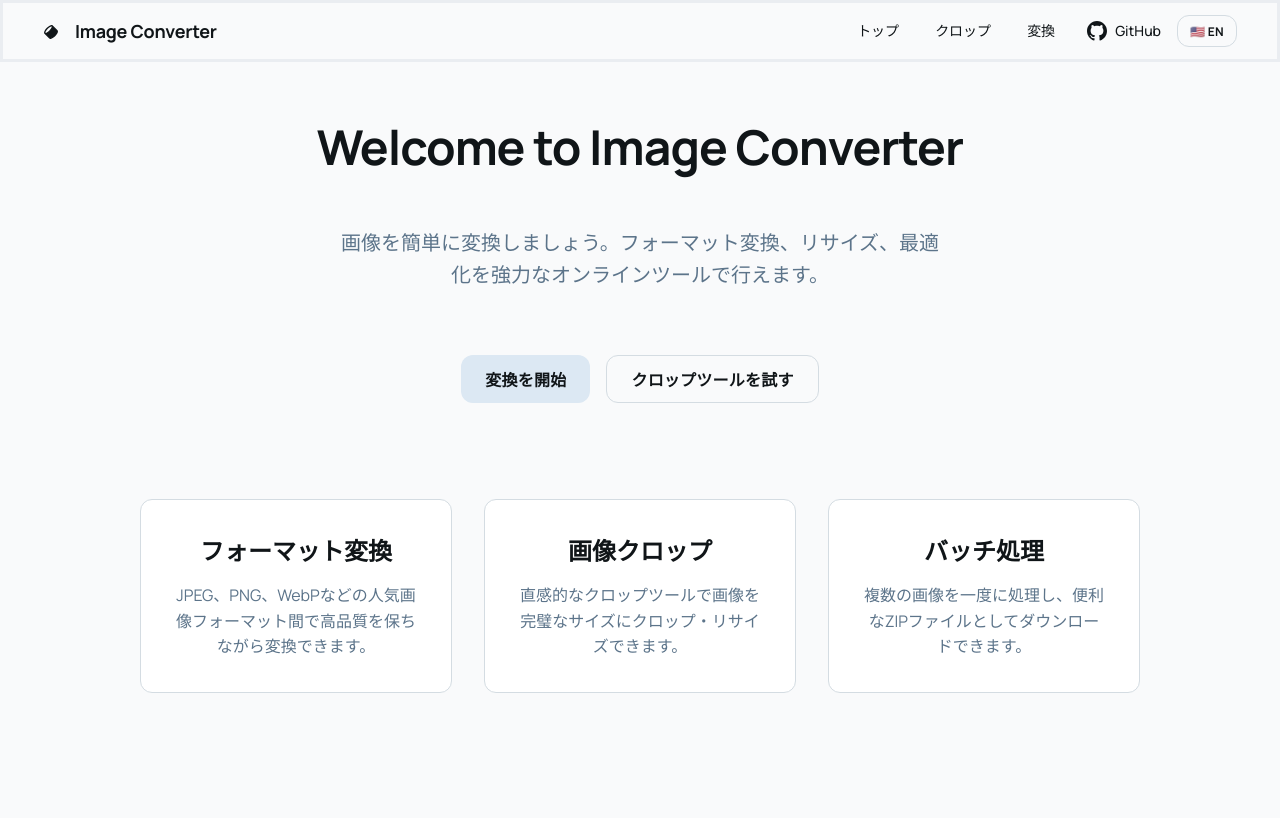
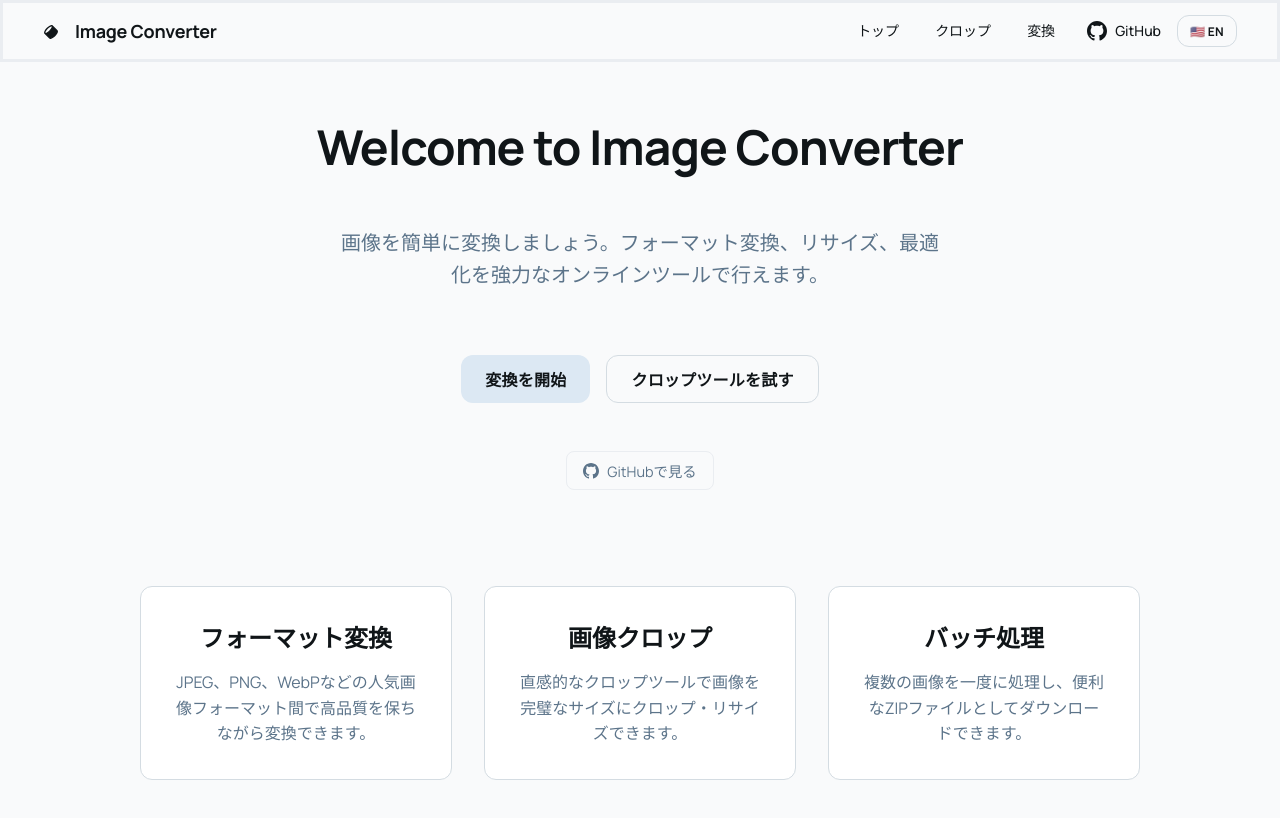
Before and after one commit to Suemura/client-side-image-converter, a Next.js app: page / in a window 1280 px wide. Shown: the top 818 px of the page. Built offline with nearby package versions, Linux system fonts and the light colour scheme.

Commit message:
TopページにもGithubリンクを追加

```diff
--- a/src/app/page.tsx
+++ b/src/app/page.tsx
@@ -59,6 +59,46 @@
                 {t("home.tryCropTool")}
               </Button>
             </Link>
+          </div>
+
+          {/* GitHubリンク */}
+          <div style={{ marginTop: "1rem" }}>
+            <a
+              href="https://github.com/Suemura/web-image-converter"
+              target="_blank"
+              rel="noopener noreferrer"
+              style={{
+                display: "inline-flex",
+                alignItems: "center",
+                gap: "0.5rem",
+                color: "var(--muted-foreground)",
+                textDecoration: "none",
+                fontSize: "0.9rem",
+                padding: "0.5rem 1rem",
+                borderRadius: "8px",
+                border: "1px solid var(--border)",
+                backgroundColor: "transparent",
+                transition: "all 0.2s ease",
+              }}
+              onMouseEnter={(e) => {
+                e.currentTarget.style.color = "var(--foreground)";
+                e.currentTarget.style.borderColor = "var(--foreground)";
+              }}
+              onMouseLeave={(e) => {
+                e.currentTarget.style.color = "var(--muted-foreground)";
+                e.currentTarget.style.borderColor = "var(--border)";
+              }}
+            >
+              <svg
+                width="16"
+                height="16"
+                viewBox="0 0 24 24"
+                fill="currentColor"
+              >
+                <path d="M12 0c-6.626 0-12 5.373-12 12 0 5.302 3.438 9.8 8.207 11.387.599.111.793-.261.793-.577v-2.234c-3.338.726-4.033-1.416-4.033-1.416-.546-1.387-1.333-1.756-1.333-1.756-1.089-.745.083-.729.083-.729 1.205.084 1.839 1.237 1.839 1.237 1.07 1.834 2.807 1.304 3.492.997.107-.775.418-1.305.762-1.604-2.665-.305-5.467-1.334-5.467-5.931 0-1.311.469-2.381 1.236-3.221-.124-.303-.535-1.524.117-3.176 0 0 1.008-.322 3.301 1.23.957-.266 1.983-.399 3.003-.404 1.02.005 2.047.138 3.006.404 2.291-1.552 3.297-1.23 3.297-1.23.653 1.653.242 2.874.118 3.176.77.84 1.235 1.911 1.235 3.221 0 4.609-2.807 5.624-5.479 5.921.43.372.823 1.102.823 2.222v3.293c0 .319.192.694.801.576 4.765-1.589 8.199-6.086 8.199-11.386 0-6.627-5.373-12-12-12z"/>
+              </svg>
+              {t("home.viewOnGithub")}
+            </a>
           </div>
 
           {/* 特徴セクション */}
--- a/src/components/Header.tsx
+++ b/src/components/Header.tsx
@@ -35,9 +35,11 @@
               fill="currentColor"
               className="w-5 h-5"
             >
-              <path d="M12 0c-6.626 0-12 5.373-12 12 0 5.302 3.438 9.8 8.207 11.387.599.111.793-.261.793-.577v-2.234c-3.338.726-4.033-1.416-4.033-1.416-.546-1.387-1.333-1.756-1.333-1.756-1.089-.745.083-.729.083-.729 1.205.084 1.839 1.237 1.839 1.237 1.07 1.834 2.807 1.304 3.492.997.107-.775.418-1.305.762-1.604-2.665-.305-5.467-1.334-5.467-5.931 0-1.311.469-2.381 1.236-3.221-.124-.303-.535-1.524.117-3.176 0 0 1.008-.322 3.301 1.23.957-.266 1.983-.399 3.003-.404 1.02.005 2.047.138 3.006.404 2.291-1.552 3.297-1.23 3.297-1.23.653 1.653.242 2.874.118 3.176.77.84 1.235 1.911 1.235 3.221 0 4.609-2.807 5.624-5.479 5.921.43.372.823 1.102.823 2.222v3.293c0 .319.192.694.801.576 4.765-1.589 8.199-6.086 8.199-11.386 0-6.627-5.373-12-12-12z"/>
+              <path d="M12 0c-6.626 0-12 5.373-12 12 0 5.302 3.438 9.8 8.207 11.387.599.111.793-.261.793-.577v-2.234c-3.338.726-4.033-1.416-4.033-1.416-.546-1.387-1.333-1.756-1.333-1.756-1.089-.745.083-.729.083-.729 1.205.084 1.839 1.237 1.839 1.237 1.07 1.834 2.807 1.304 3.492.997.107-.775.418-1.305.762-1.604-2.665-.305-5.467-1.334-5.467-5.931 0-1.311.469-2.381 1.236-3.221-.124-.303-.535-1.524.117-3.176 0 0 1.008-.322 3.301 1.23.957-.266 1.983-.399 3.003-.404 1.02.005 2.047.138 3.006.404 2.291-1.552 3.297-1.23 3.297-1.23.653 1.653.242 2.874.118 3.176.77.84 1.235 1.911 1.235 3.221 0 4.609-2.807 5.624-5.479 5.921.43.372.823 1.102.823 2.222v3.293c0 .319.192.694.801.576 4.765-1.589 8.199-6.086 8.199-11.386 0-6.627-5.373-12-12-12z" />
             </svg>
-            <span className="hidden sm:inline text-sm font-medium">{t("header.github")}</span>
+            <span className="hidden sm:inline text-sm font-medium">
+              {t("header.github")}
+            </span>
           </a>
           <LanguageSwitch />
         </div>
--- a/src/i18n/config.ts
+++ b/src/i18n/config.ts
@@ -24,6 +24,7 @@
           "画像を簡単に変換しましょう。フォーマット変換、リサイズ、最適化を強力なオンラインツールで行えます。",
         startConverting: "変換を開始",
         tryCropTool: "クロップツールを試す",
+        viewOnGithub: "GitHubで見る",
         features: {
           formatConversion: {
             title: "フォーマット変換",
@@ -141,6 +142,7 @@
           "Transform your images with ease. Convert between formats, resize, and optimize your images with our powerful online tool.",
         startConverting: "Start Converting",
         tryCropTool: "Try Crop Tool",
+        viewOnGithub: "View on GitHub",
         features: {
           formatConversion: {
             title: "Format Conversion",
```
Also changed, not shown: 1 other file (tests, documents, lock files or other folders).
